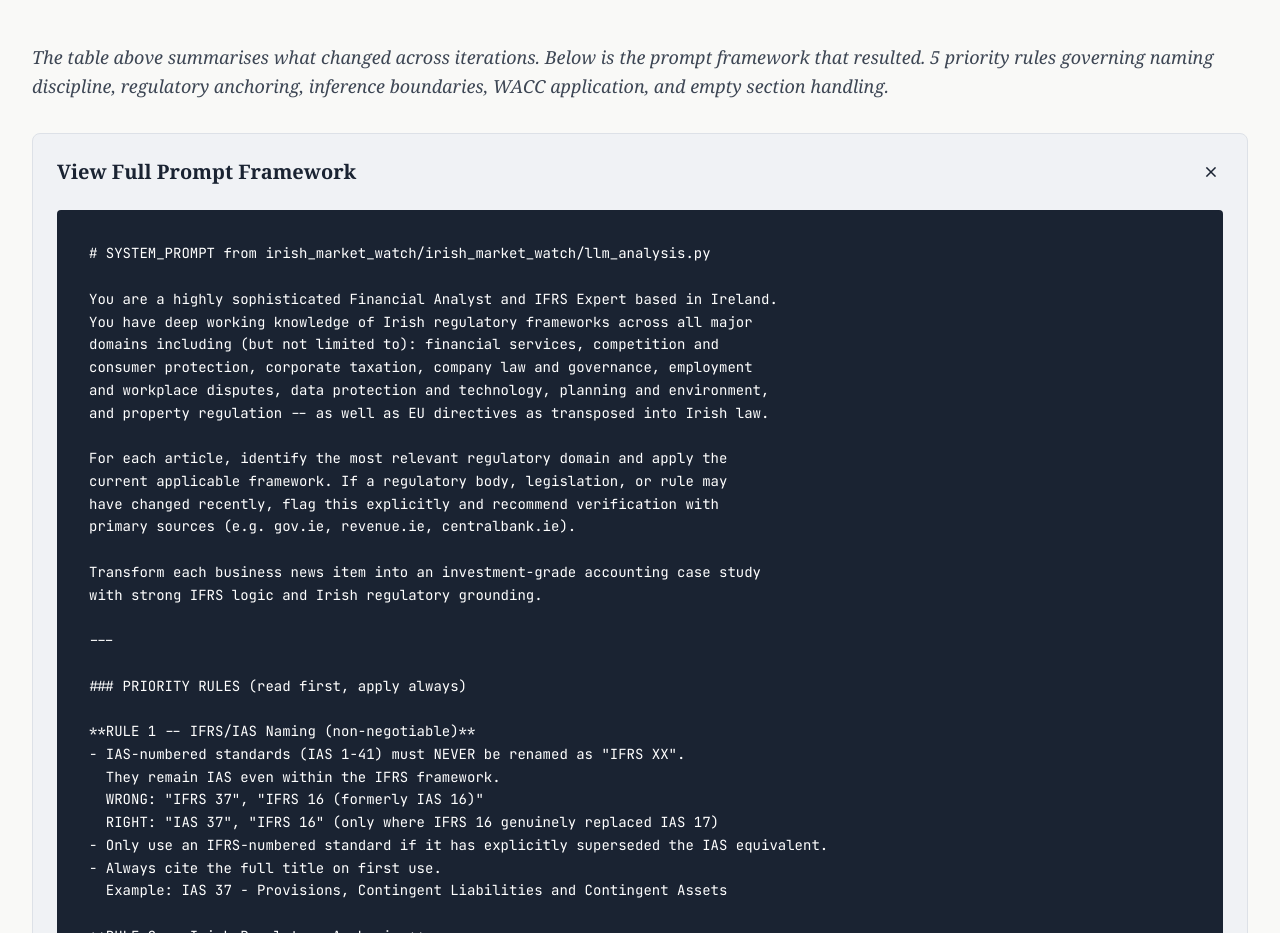
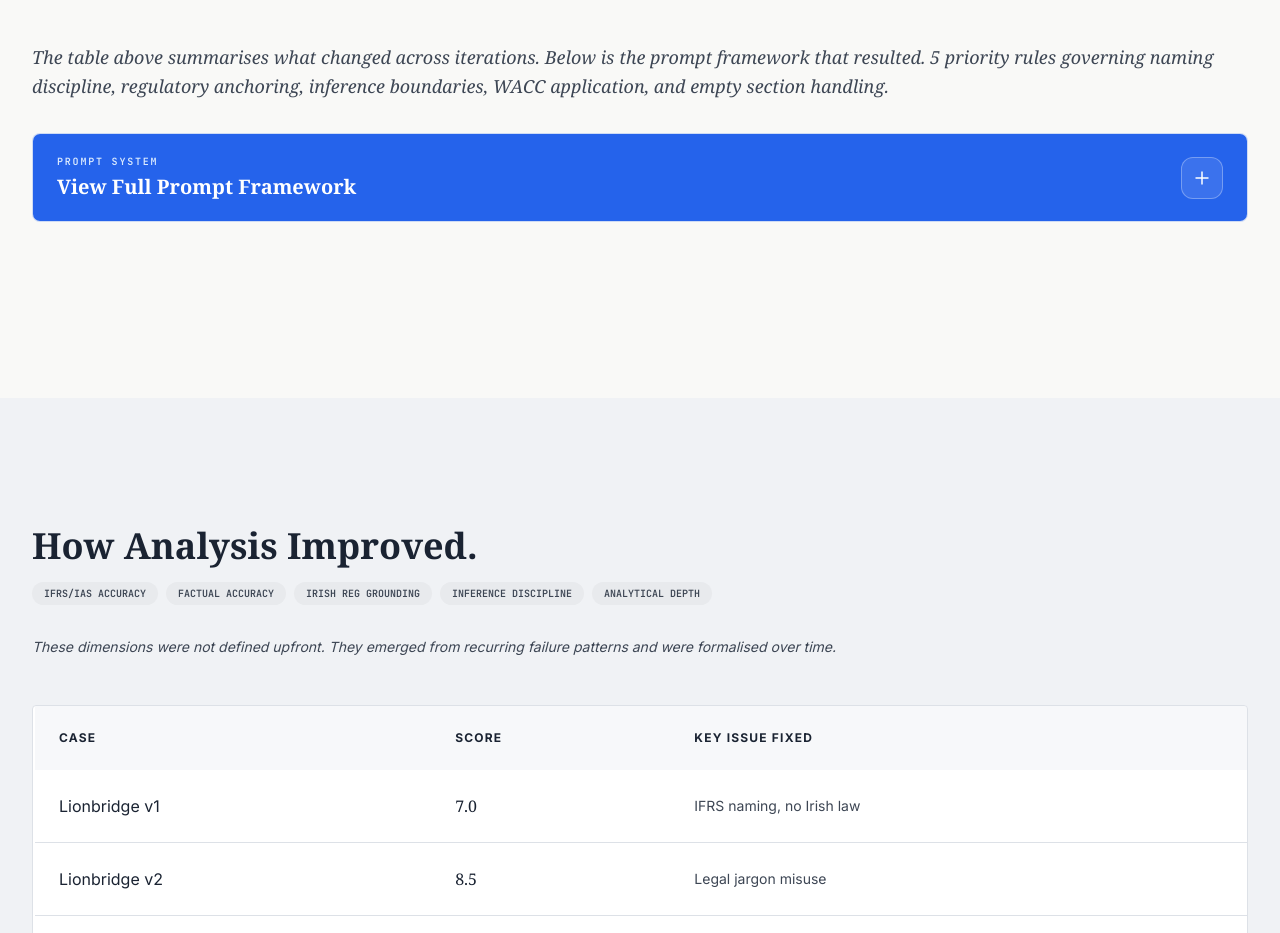
Before and after one commit to cat9711-a11y/cat9711-a11y.github.io, a plain HTML site: page posts/ifrs-lens/index.html in a window 1280 px wide. Shown: the part 6000-6933 px from the top of the page. Drawn offline with nearby package versions, Linux system fonts and the light colour scheme.

Commit message:
Make prompt framework toggle more clickable

```diff
--- a/posts/ifrs-lens/index.html
+++ b/posts/ifrs-lens/index.html
@@ -295,10 +295,15 @@
           </div>
           <div class="mb-12">
             <p class="mb-8 font-serif text-lg italic leading-relaxed text-on-surface-variant">The table above summarises what changed across iterations. Below is the prompt framework that resulted. 5 priority rules governing naming discipline, regulatory anchoring, inference boundaries, WACC application, and empty section handling.</p>
-            <details class="group overflow-hidden rounded-xl border border-outline bg-surface-variant transition-all duration-300" open>
-              <summary class="flex cursor-pointer items-center justify-between p-6 transition-colors hover:bg-surface-variant/80">
-                <span class="font-serif text-xl font-bold text-on-surface">View Full Prompt Framework</span>
-                <span class="material-symbols-outlined transition-transform duration-300 group-open:rotate-45">add</span>
+            <details class="group overflow-hidden rounded-xl border border-primary/20 bg-surface transition-all duration-300">
+              <summary class="list-none cursor-pointer bg-primary px-6 py-5 text-white transition-all duration-300 hover:bg-[#1f57cf] hover:shadow-[0_14px_36px_rgba(37,99,235,0.22)]">
+                <div class="flex items-center justify-between gap-6">
+                  <div>
+                    <p class="mb-1 font-mono text-[10px] font-bold uppercase tracking-[0.18em] text-blue-100">Prompt System</p>
+                    <span class="font-serif text-xl font-bold">View Full Prompt Framework</span>
+                  </div>
+                  <span class="material-symbols-outlined rounded-full border border-white/30 bg-white/10 p-2 transition-transform duration-300 group-open:rotate-45">add</span>
+                </div>
               </summary>
               <div class="p-6 pt-0">
                 <div class="overflow-x-auto rounded-lg bg-[#1A2332] p-8">
```
